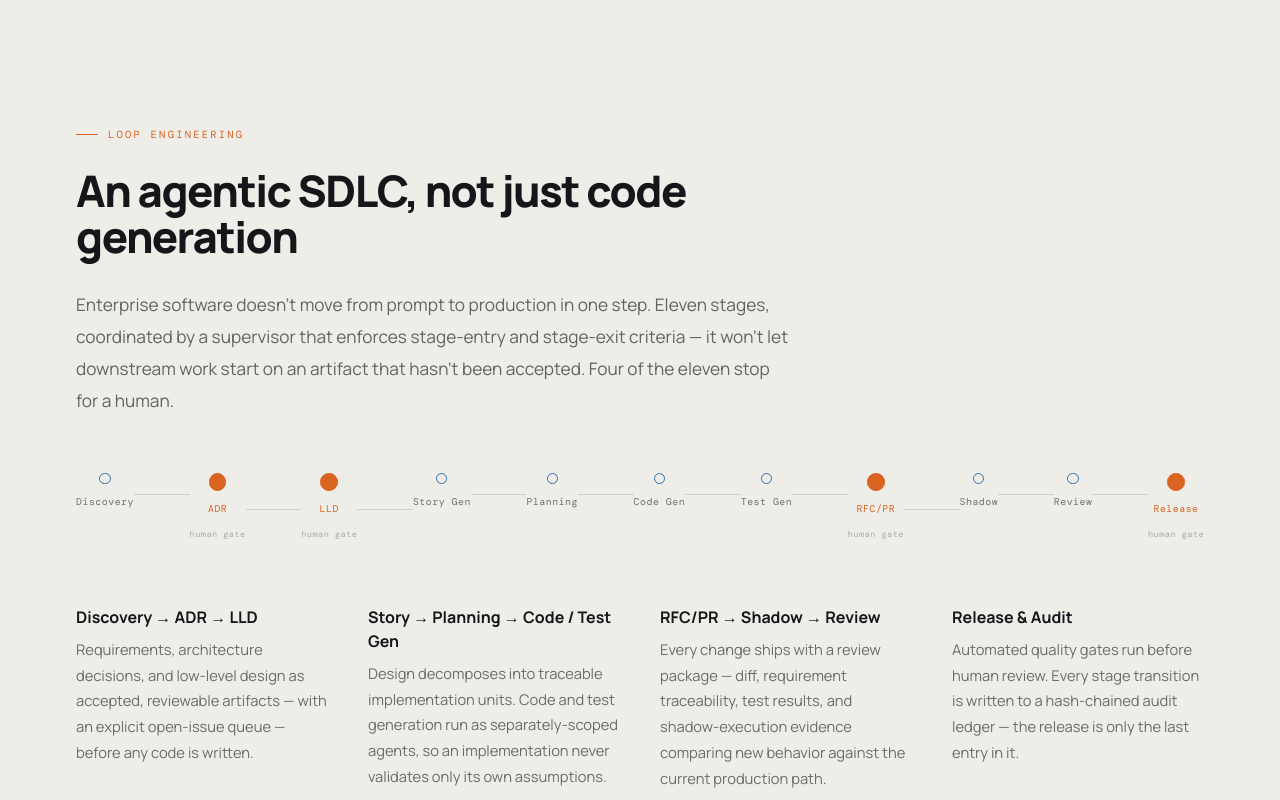
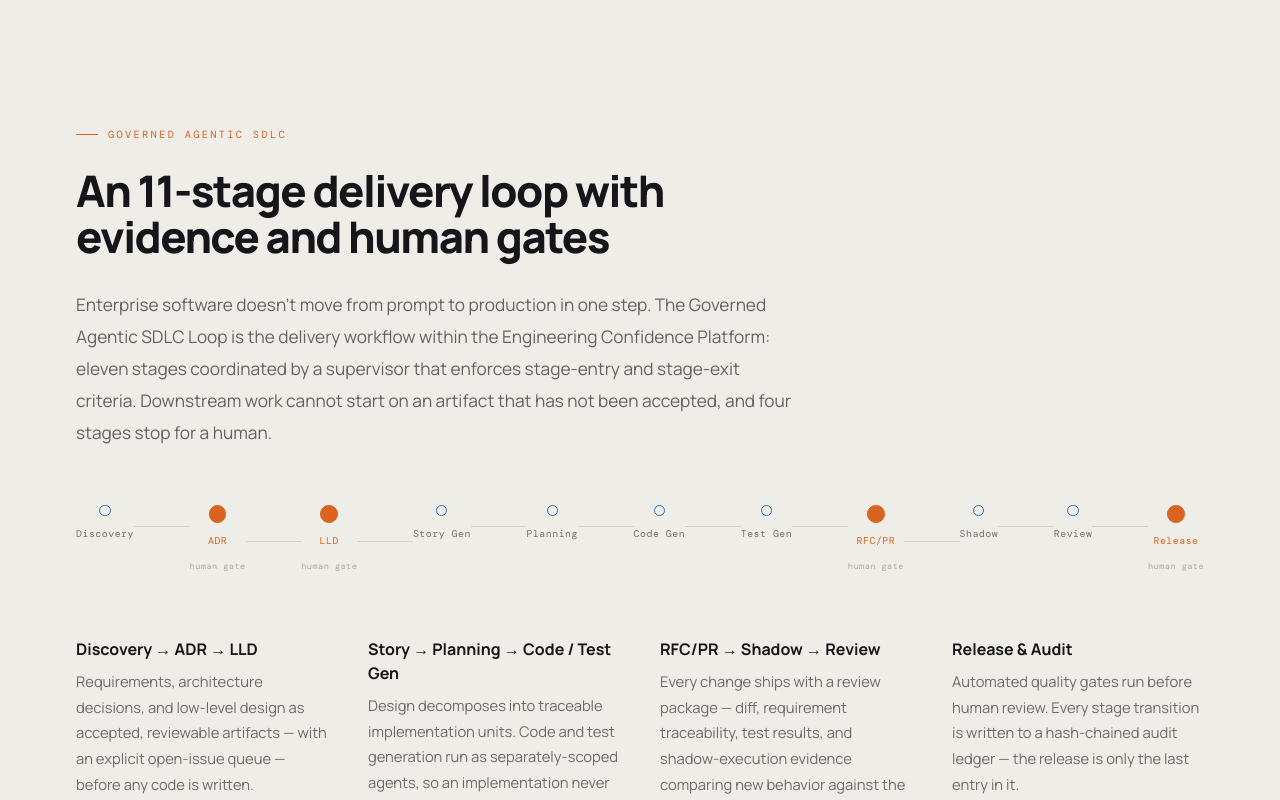
Before and after one commit to commerce-trust-labs/commerce-trust-labs.github.io, a React (Vite) app: page / in a window 1280 px wide. Shown: the part 2100-2900 px from the top of the page. Built offline with nearby package versions, Linux system fonts and the light colour scheme; a web font is replaced by a local one.

Commit message:
align control plane and SDLC terminology

```diff
--- a/src/CommerceTrustLabs.jsx
+++ b/src/CommerceTrustLabs.jsx
@@ -383,14 +383,14 @@ const Loop = () => {
       <section id="loop" style={{ position:"relative", background:C.bg3, width:"100%", maxWidth:"100vw", overflow:"hidden" }}>
         <div style={inner({ padding:"8.5rem clamp(1.25rem, 5vw, 3.5rem)" })}>
           <Reveal>
-            <Eyebrow>Loop Engineering</Eyebrow>
+            <Eyebrow>Governed Agentic SDLC</Eyebrow>
             <h2 style={{ fontFamily:"'Manrope',sans-serif", fontSize:"clamp(2.1rem,3.4vw,3.2rem)", fontWeight:800, lineHeight:1.06, letterSpacing:"-.035em", color:C.text, marginBottom:"1.8rem", maxWidth:"22ch" }}>
-              An agentic SDLC, not just code generation
+              An 11-stage delivery loop with evidence and human gates
             </h2>
           </Reveal>
           <Reveal delay={120}>
             <p style={{ fontFamily:"'Manrope',sans-serif", fontWeight:400, fontSize:"1.08rem", lineHeight:1.85, color:"rgba(28,28,30,.66)", maxWidth:"68ch", marginBottom:"3.5rem" }}>
-              Enterprise software doesn't move from prompt to production in one step. Eleven stages, coordinated by a supervisor that enforces stage-entry and stage-exit criteria — it won't let downstream work start on an artifact that hasn't been accepted. Four of the eleven stop for a human.
+              Enterprise software doesn't move from prompt to production in one step. The Governed Agentic SDLC Loop is the delivery workflow within the Engineering Confidence Platform: eleven stages coordinated by a supervisor that enforces stage-entry and stage-exit criteria. Downstream work cannot start on an artifact that has not been accepted, and four stages stop for a human.
             </p>
           </Reveal>
           <Reveal delay={200}>
@@ -514,7 +514,7 @@ const Operations = () => {
 /* ── ECP ── */
 const Ecp = () => {
   const pillars = [
-    { title:"One plane, many consumers", body:"Agentic Commerce, the SDLC Loop, and Agentic Operations all read from — and write evidence back into — the same governed context and policy layer, instead of each building its own." },
+    { title:"One plane, many consumers", body:"Agentic Commerce, the Engineering Confidence Platform, and Agentic Operations all read from — and write evidence back into — the same governed context and policy layer, instead of each building its own." },
     { title:"Configurable at every scope", body:"Context and policy are defined at the organization, domain, application, repository, and workflow level, so governance doesn't mean copy-pasting the same rules into every agent prompt." },
     { title:"Trust is structural, not a score", body:"Trust comes from correct identity, fresh evidence, a registered procedure and action, a valid policy decision, human authorization, and a verified outcome — not from a model's confidence." },
   ];
@@ -524,7 +524,7 @@ const Ecp = () => {
           <div className="split-row" style={{ marginBottom:"4.5rem", alignItems:"center" }}>
             <div className="split-text">
               <Reveal>
-                <Eyebrow>Enterprise Context Plan</Eyebrow>
+                <Eyebrow>Enterprise Control Plane</Eyebrow>
                 <h2 style={{ fontFamily:"'Manrope',sans-serif", fontSize:"clamp(2.1rem,3.4vw,3.2rem)", fontWeight:800, lineHeight:1.06, letterSpacing:"-.035em", color:C.text, marginBottom:"1.8rem" }}>
                   The Governed Plane Between{" "}
                   <em style={{ fontFamily:"'Instrument Serif',serif", fontStyle:"italic", fontWeight:400, color:C.accent }}>Reasoning and Action</em>
@@ -558,8 +558,8 @@ const Ecp = () => {
 /* ── RESEARCH ── */
 const Research = () => {
   const pubs = [
-    { type:"Architecture", title:"agentic-sdlc-loop", desc:"The Loop Engine implementation — the governed, four-phase agentic SDLC described above, supervisor orchestration and all.", link:"https://github.com/PraneshSoma/agentic-sdlc-loop", linkLabel:"GitHub →" },
-    { type:"Architecture", title:"loop-engineering", desc:"Written architecture and reference material for the SDLC Loop — stage contracts, gates, and the audit model.", link:"https://github.com/PraneshSoma/loop-engineering", linkLabel:"GitHub →" },
+    { type:"Implementation", title:"agentic-sdlc-loop", desc:"The working reference implementation of the Governed Agentic SDLC Loop — supervisor orchestration, stage transitions, human gates, and evidence flow.", link:"https://github.com/PraneshSoma/agentic-sdlc-loop", linkLabel:"GitHub →" },
+    { type:"Reference Architecture", title:"loop-engineering", desc:"Architecture specifications for the same SDLC Loop — stage contracts, acceptance gates, traceability, and the audit model.", link:"https://github.com/PraneshSoma/loop-engineering", linkLabel:"GitHub →" },
     { type:"Platform", title:"agentic-operations-platform", desc:"The Agentic Operations runtime — trigger, context assembly, diagnosis, policy, approval, execution, and verification.", link:null, linkLabel:"Private repository" },
     { type:"Article", title:"Retry Storms in Distributed Commerce Infrastructure", desc:"Analysis of cascading failure patterns in high-volume retail systems and patterns for resilient distributed commerce infrastructure.", link:"https://medium.com/@praneshsoma/retry-storms-139869b956e3", linkLabel:"Read →" },
     { type:"Article", title:"AI Agents Are the New Bot Traffic — And Commerce Infrastructure Isn't Ready", desc:"How agentic, machine-speed traffic triggers retry storms and cascading failures in commerce infrastructure built for human interaction — and why the next generation of retail platforms needs a governance and control plane.", link:"https://medium.com/@praneshsoma/ai-agents-are-the-new-bot-traffic-and-commerce-infrastructure-isnt-ready-35e12e01158d", linkLabel:"Read →" },
@@ -607,14 +607,13 @@ const Milestones = () => {
   ];
   const ai=[
     {t:0.03,y:"Early 2025",a:"Agentic Commerce"},
-    {t:0.1475,y:"2025",a:"Repo Compare"},
-    {t:0.265,y:"2025",a:"Multi-Agent Commerce"},
-    {t:0.3825,y:"2026",a:"Loop Engineering"},
-    {t:0.50,y:"2026",a:"SDLC Loop"},
-    {t:0.6175,y:"2026",a:"Composite Context"},
-    {t:0.735,y:"2026",a:"PDLC"},
-    {t:0.8525,y:"2026",a:"Agentic Ops"},
-    {t:0.97,y:"2026",a:"ECP"},
+    {t:0.164,y:"2025",a:"Repo Compare"},
+    {t:0.298,y:"2025",a:"Multi-Agent Commerce"},
+    {t:0.432,y:"2026",a:"Governed SDLC Loop"},
+    {t:0.566,y:"2026",a:"Composite Context"},
+    {t:0.70,y:"2026",a:"PDLC"},
+    {t:0.834,y:"2026",a:"Agentic Ops"},
+    {t:0.97,y:"2026",a:"Enterprise Control Plane"},
   ];
   const ePath=`M${eP[0][0]} ${eP[0][1]} Q ${eP[1][0]} ${eP[1][1]} ${eP[2][0]} ${eP[2][1]}`;
   const aPath=`M${aP[0][0]} ${aP[0][1]} Q ${aP[1][0]} ${aP[1][1]} ${aP[2][0]} ${aP[2][1]}`;
@@ -702,7 +701,7 @@ const Team = () => (
               </h3>
               {[
                 "Pranesh Soma is a distributed systems architect with close to two decades of experience designing large-scale enterprise commerce systems across cart, checkout, pricing, identity, platform traffic, modernization, and complex data migrations.",
-                "Commerce Trust Labs is where that experience became architecture — the planner/worker model behind Agentic Commerce, the agentic SDLC loop, the composite-context model, the Agentic Operations runtime, and the Enterprise Context Plan that unifies them into a governed plane between AI reasoning and enterprise action.",
+                "Commerce Trust Labs is where that experience became architecture — the planner/worker model behind Agentic Commerce, the Governed Agentic SDLC Loop within the Engineering Confidence Platform, the composite-context model, and the Agentic Operations runtime, unified through an Enterprise Control Plane between AI reasoning and enterprise action.",
               ].map((para,i) => (
                   <p key={i} style={{ fontFamily:"'Manrope',sans-serif", fontWeight:400, fontSize:".95rem", lineHeight:1.85, color:"rgba(28,28,30,.64)", marginBottom:"1rem" }}>{para}</p>
               ))}
```
